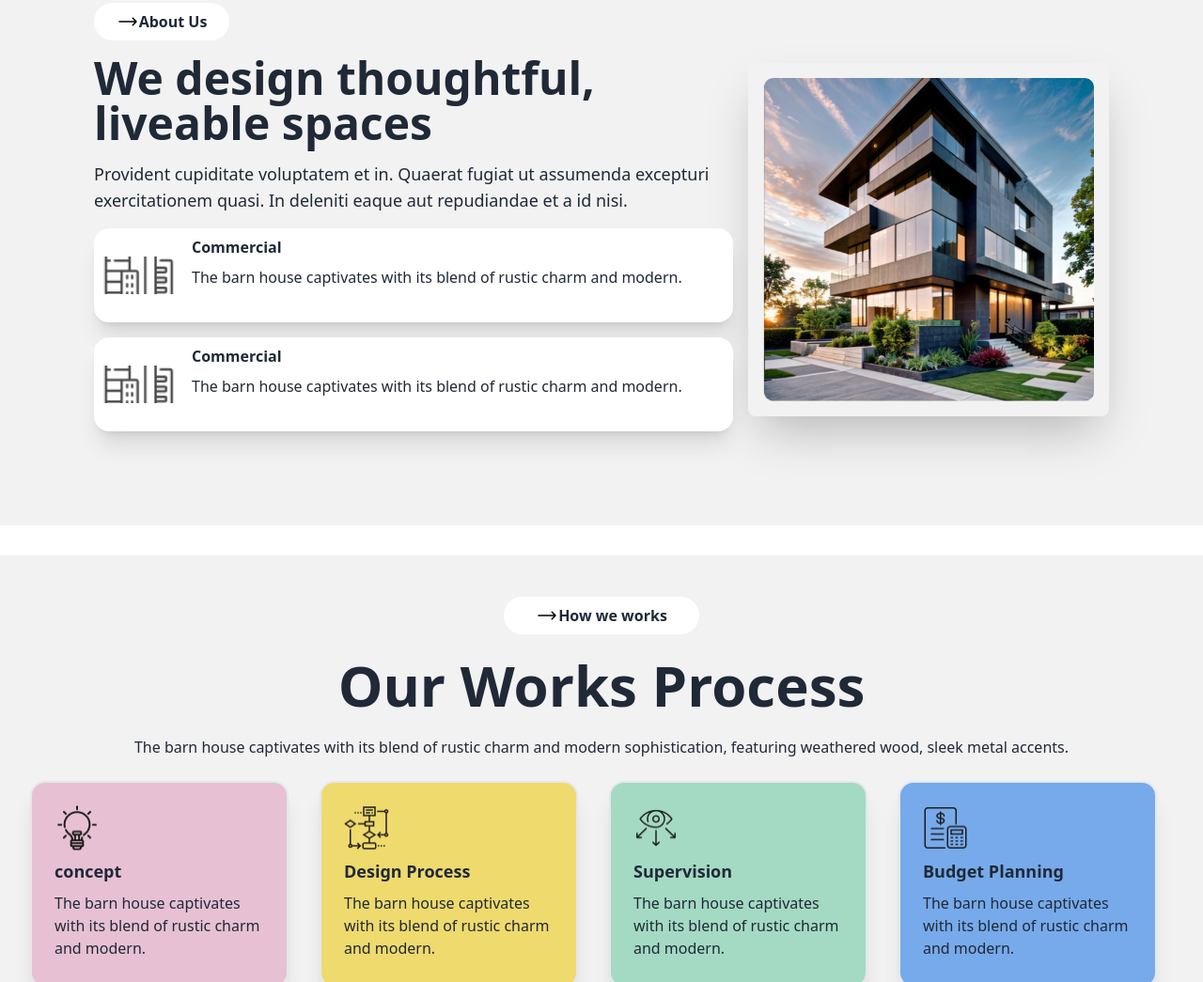
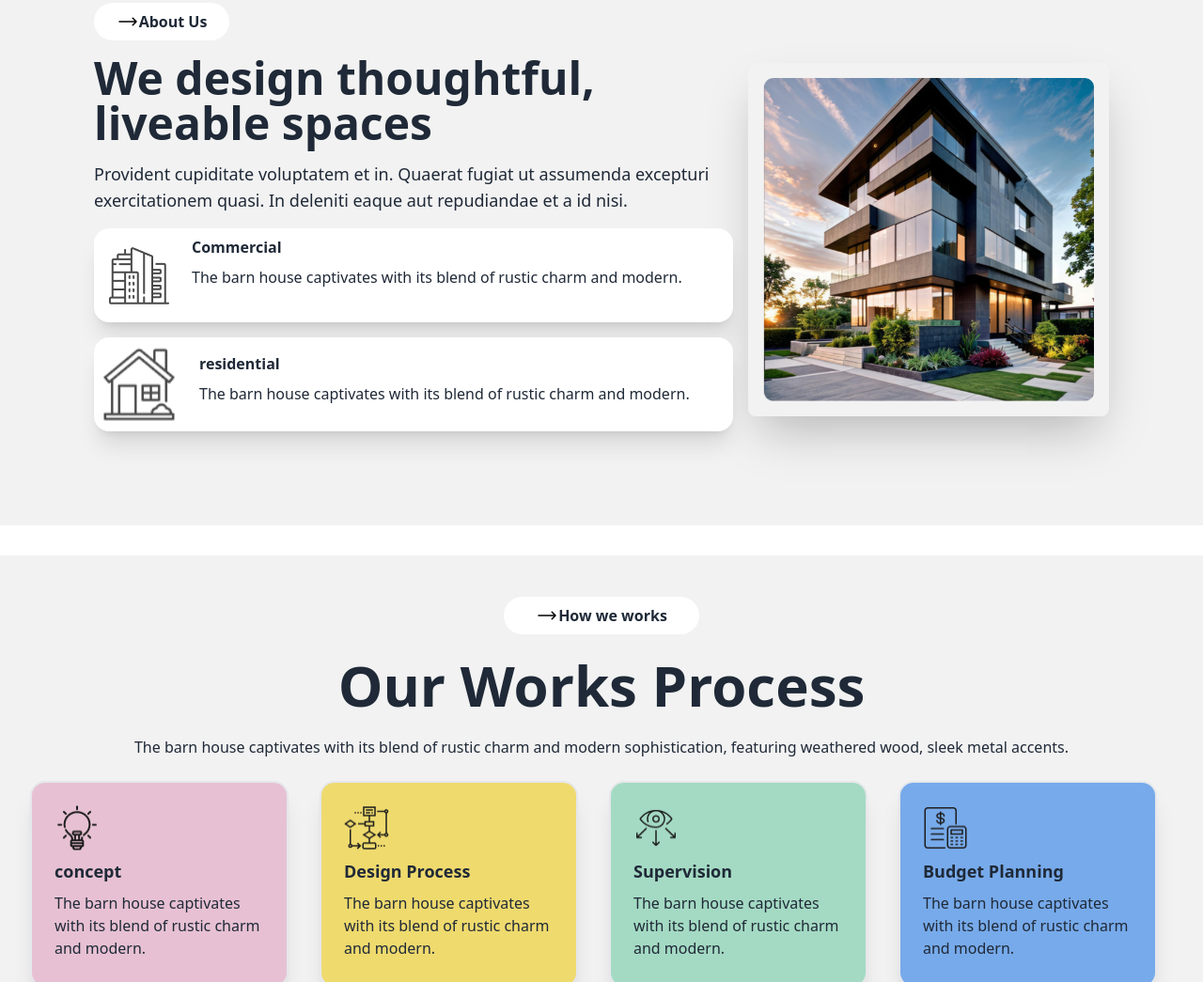
Before and after one commit to NATTOMR/aasignment-3, a plain HTML site: page index.html in a window 1280 px wide. Shown: the part 1043-2088 px from the top of the page at 94% size. Drawn offline with nearby package versions, Linux system fonts and the light colour scheme.

Commit message:
image change

```diff
--- a/index.html
+++ b/index.html
@@ -149,7 +149,7 @@
                 <!-- comercial card-1 -->
                 <div class="card bg-base-100 w-[335px] h-[154px] lg:w-auto lg:h-[100px] shadow-xl flex flex-row">
                   <figure class="flex-shrink-0">
-                    <img class="w-24 h-24 lg:w-15 lg:h-14 p-2 object-cover" src="assets/commercial.png" alt="commercial" />
+                    <img class="w-24 h-24 lg:w-24 lg:h-24 p-4 object-cover" src="assets/commercial.png" alt="commercial" />
                   </figure>
                   <div class="card-body flex-grow p-2">
                     <h2 class="card-title text-base font-extrabold">Commercial</h2>
@@ -160,10 +160,10 @@
                 <!-- comercial card-2 -->
                 <div class="card bg-base-100 w-[335px] h-[154px] lg:w-auto lg:h-[100px] shadow-xl flex flex-row">
                   <figure class="flex-shrink-0">
-                    <img class="w-24 h-24 lg:w-15 lg:h-14 p-2 object-cover" src="assets/commercial.png" alt="commercial" />
+                    <img class="w-24 h-24 lg:w-24 lg:h-24 p-2 object-cover" src="assets/residential.png" alt="commercial" />
                   </figure>
-                  <div class="card-body flex-grow p-2">
-                    <h2 class="card-title text-base font-extrabold">Commercial</h2>
+                  <div class="card-body flex-grow p-4">
+                    <h2 class="card-title text-base font-extrabold">residential</h2>
                     <p class="text-sm lg:text-base">The barn house captivates with its blend of rustic charm and modern.</p>
                   </div>
                 </div>
```
